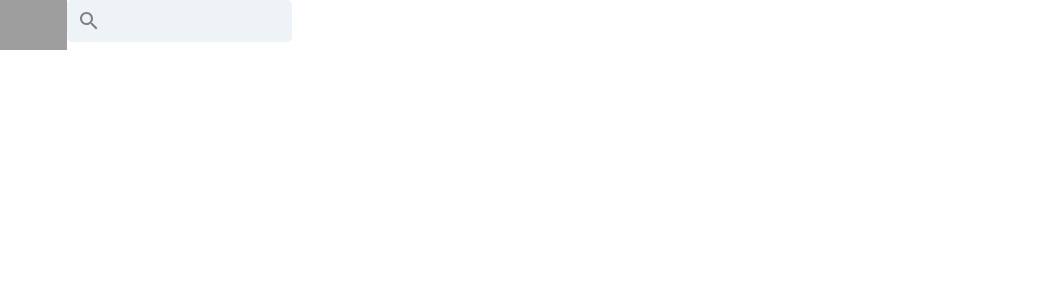
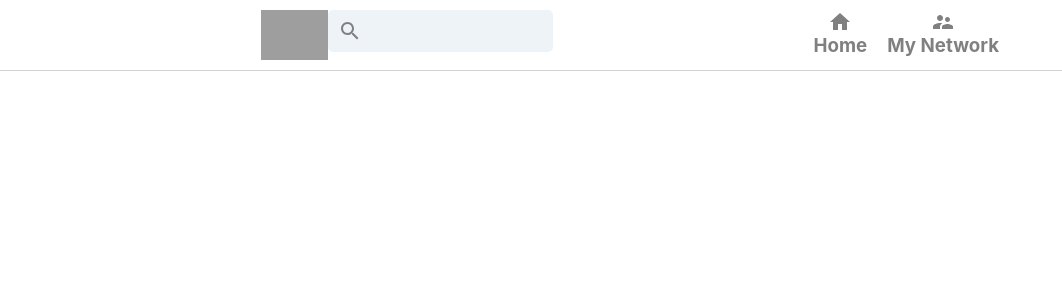
Before and after one commit to EdwardVilla0/Linkedin-clone, a React (Create React App) app: page / in a window 1280 px wide. Shown: the top 300 px of the page, without its empty margins (0-1062 px from the left). Built offline with nearby package versions, Linux system fonts and the light colour scheme; grey boxes are pictures that could not be loaded.

Commit message:
styling headerOption

```diff
--- a/src/components/Header/Header.component.js
+++ b/src/components/Header/Header.component.js
@@ -1,6 +1,9 @@
 import React from 'react'
 import './Header.styles.css';
 import SearchIcon from '@material-ui/icons/Search';
+import HomeIcon from '@material-ui/icons/Home';
+import SupervisorAccountIcon from '@material-ui/icons/SupervisorAccount'
+import HeaderOption from '../HeaderOption/HeaderOption.component';
 
 function Header() {
     return (
@@ -14,7 +17,10 @@ function Header() {
                 </div>
 
             </div>
-            <div className="header__right"></div>
+            <div className="header__right">
+                <HeaderOption Icon={HomeIcon} title="Home" />
+                <HeaderOption Icon={SupervisorAccountIcon} title="My Network" />
+            </div>
         </div>
     )
 }
--- a/src/components/Header/Header.styles.css
+++ b/src/components/Header/Header.styles.css
@@ -1,5 +1,13 @@
 .header{
+    position: sticky;
+    top: 0;
     display: flex;
+    justify-content: space-evenly;
+    border-bottom: 0.1px solid lightgray;
+    padding-top: 10px;
+    padding-bottom: 10px;
+    width: 100%;
+    z-index: 999;
 }
 
 .header__left{
@@ -26,3 +34,7 @@
     border: none;
     background: none;
 }
+
+.header__right{
+    display: flex;
+}
--- /dev/null
+++ b/src/components/HeaderOption/HeaderOption.component.js
@@ -0,0 +1,13 @@
+import React from 'react'
+import './HeaderOption.styles.css'
+
+function HeaderOption({ Icon, title }) {
+    return (
+        <div className="headerOption">
+            {Icon && <Icon className='headerOption__icon' />}
+            <h3 className="headerOption__title">{title}</h3>
+        </div>
+    )
+}
+
+export default HeaderOption;
--- /dev/null
+++ b/src/components/HeaderOption/HeaderOption.styles.css
@@ -0,0 +1,12 @@
+.headerOption{
+    display: flex;
+    flex-direction: column;
+    align-items: center;
+    margin-right: 20px;
+    color: grey;
+    cursor: pointer;
+}
+
+.headerOption:hover{
+    color: black;
+}
```
